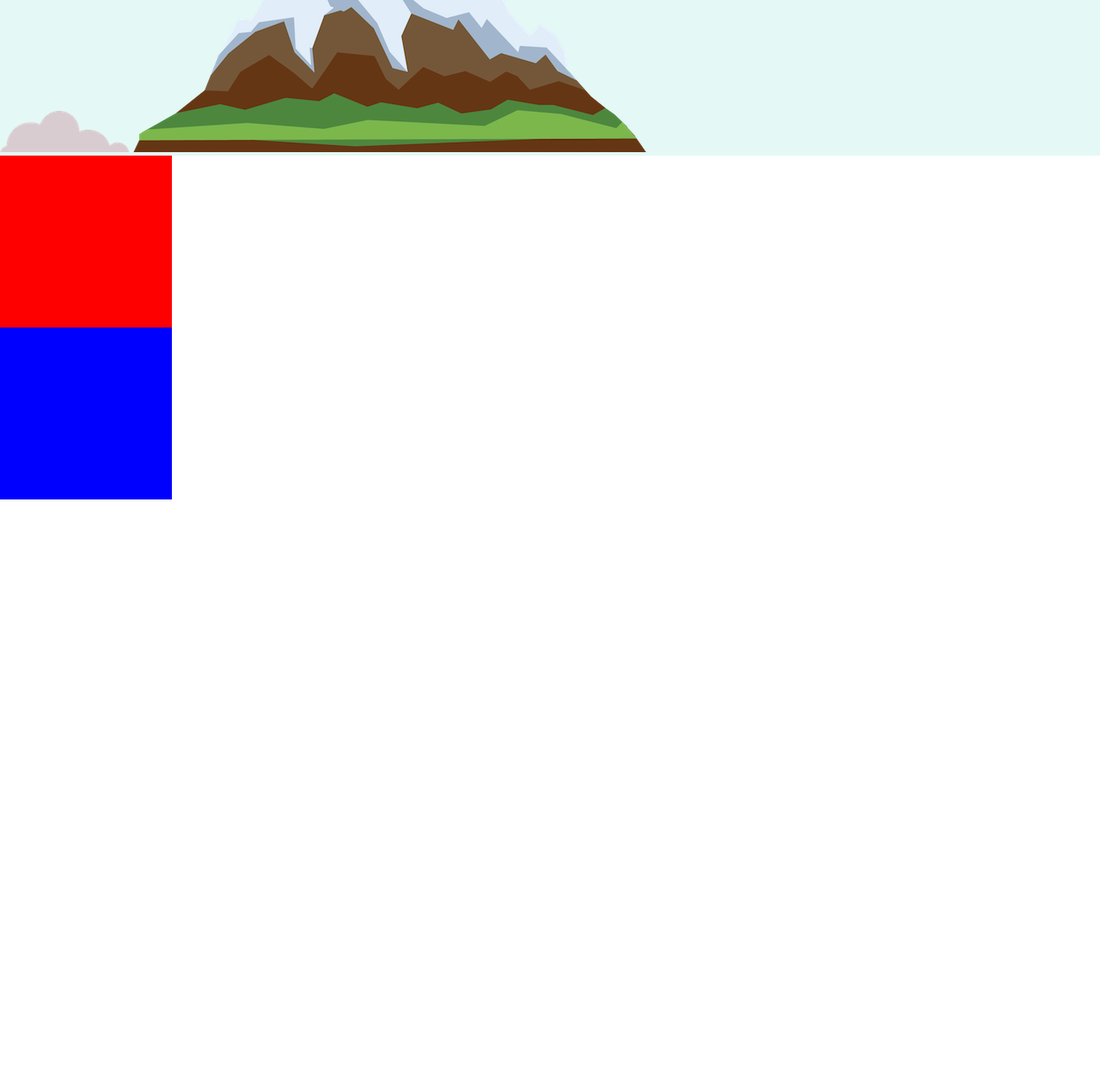
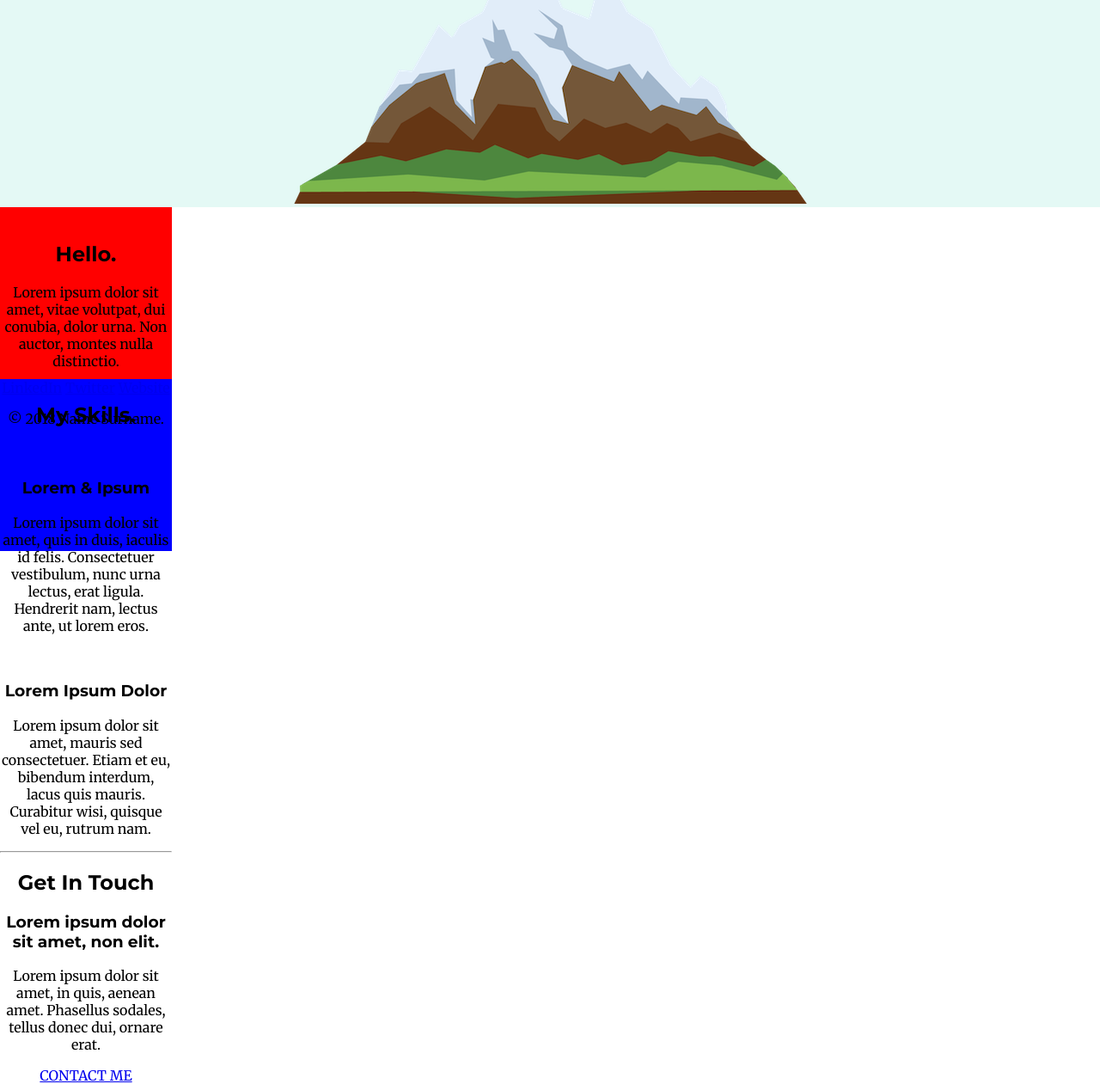
Before and after one commit to MarcosRibeiroJ/css-my-site, a plain HTML site: page index.html in a window 1280 px wide. Shown: the part 324-1585 px from the top of the page at 86% size. Before the commit the page ends 905 px from the top, so only its background shows below. Drawn offline with Linux system fonts and the light colour scheme.

Commit message:
alterando layout do cabeçalho

```diff
--- a/css/styles.css
+++ b/css/styles.css
@@ -1,13 +1,26 @@
 body {
     margin: 0px;
+    text-align: center;
+    font-family: 'Merriweather', serif;
 }
 
 h1 {
     margin-top: 0px;
+    font-family: 'Sacramento', cursive;
+}
+
+h2 {
+    font-family: 'Montserrat', sans-serif;
+}
+
+h3 {
+    font-family: 'Montserrat', sans-serif;
 }
 
 .top-container {
     background-color: #E4F9F5;
+    position: relative;
+    padding-top: 100px;
 }
 
 .middle-container {
@@ -21,3 +34,15 @@ h1 {
     width: 200px;
     background-color: blue;
 }
+
+.top-cloud {
+    position: absolute;
+    right: 300px;
+    top: 50px
+}
+
+.bottom-cloud {
+    position: absolute;
+    left: 300px;
+    bottom: 300px;
+}
--- a/index.html
+++ b/index.html
@@ -5,20 +5,51 @@
         <title>Marcos Ribeiro</title>
         <link rel="stylesheet" href="css/styles.css">
         <link rel="icon" href="favicon.ico">
+        <link href="https://fonts.googleapis.com/css2?family=Merriweather:ital,wght@0,300;0,400;0,700;0,900;1,300;1,400;1,700;1,900&family=Montserrat:ital,wght@0,100;0,200;0,300;0,400;0,500;0,600;0,700;0,800;0,900;1,100;1,200;1,300;1,400;1,500;1,600;1,700;1,800;1,900&family=Sacramento&display=swap" rel="stylesheet">
     </head>
     <body>
         <div class="top-container">
-            <img src="images/cloud.png" alt="cloud-img">
+            <img class="top-cloud" src="images/cloud.png" alt="cloud-img">
             <h1>I'm Marcos.</h1>
             <p>a programmer.</p>
-            <img src="images/cloud.png" alt="cloud-img">
+            <img  class="bottom-cloud" src="images/cloud.png" alt="cloud-img">
             <img src="images/mountain.png" alt="cloud-img">
         </div>
         <div class="middle-container">
+            <div class="profile">
+              <img src="" alt="">
+              <h2>Hello.</h2>
+              <p>Lorem ipsum dolor sit amet, vitae volutpat, dui conubia, dolor urna. Non auctor, montes nulla distinctio.</p>
+            </div>
+            <hr>
+            <div class="skills">
+              <h2>My Skills.</h2>
+              <div class="skill-row">
+                <img class="" src="" alt="">
+                <h3>Lorem & Ipsum</h3>
+                <p>Lorem ipsum dolor sit amet, quis in duis, iaculis id felis. Consectetuer vestibulum, nunc urna lectus, erat ligula. Hendrerit nam, lectus ante, ut lorem eros.</p>
+              </div>
+              <div class="skill-row">
+                <img class="" src="" alt="">
+                <h3>Lorem Ipsum Dolor</h3>
+                <p>Lorem ipsum dolor sit amet, mauris sed consectetuer. Etiam et eu, bibendum interdum, lacus quis mauris. Curabitur wisi, quisque vel eu, rutrum nam.</p>
+              </div>
+            </div>
+            <hr>
+            <div class="contact-me">
+              <h2>Get In Touch</h2>
+              <h3>Lorem ipsum dolor sit amet, non elit.</h3>
+              <p>Lorem ipsum dolor sit amet, in quis, aenean amet. Phasellus sodales, tellus donec dui, ornare erat.</p>
+              <a class="btn" href="mailto:name@email.com">CONTACT ME</a>
+            </div>
+        </div>
 
+        <div class="bottom-container">
+            <a class="footer-link" href="https://www.linkedin.com/">LinkedIn</a>
+            <a class="footer-link" href="https://twitter.com/">Twitter</a>
+            <a class="footer-link" href="https://www.appbrewery.co/">Website</a>
+            <p>© 2018 Name Surname.</p>
         </div>
-        <div class="bottom-container">
 
-        </div>
     </body>
 </html>
```
